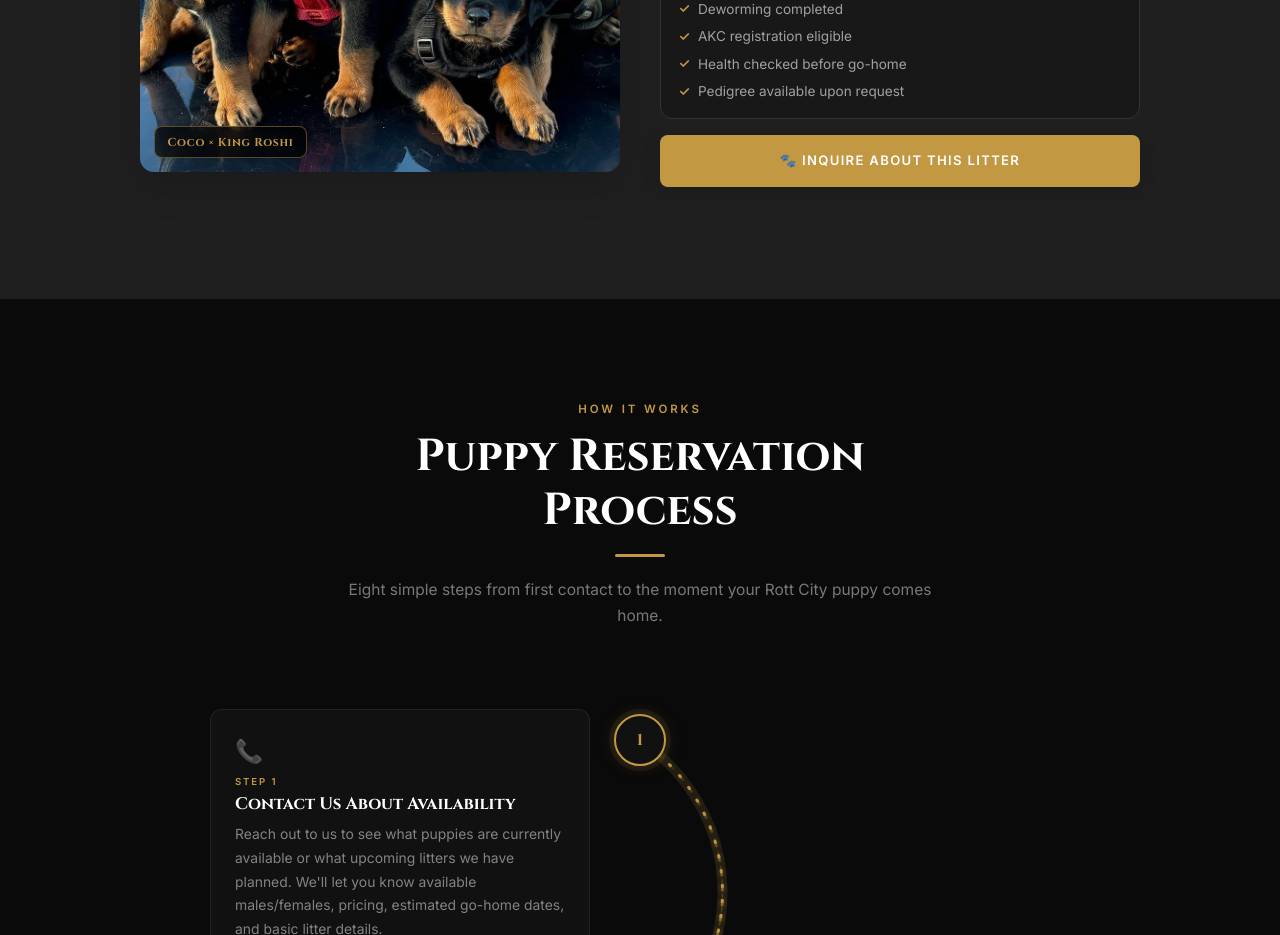
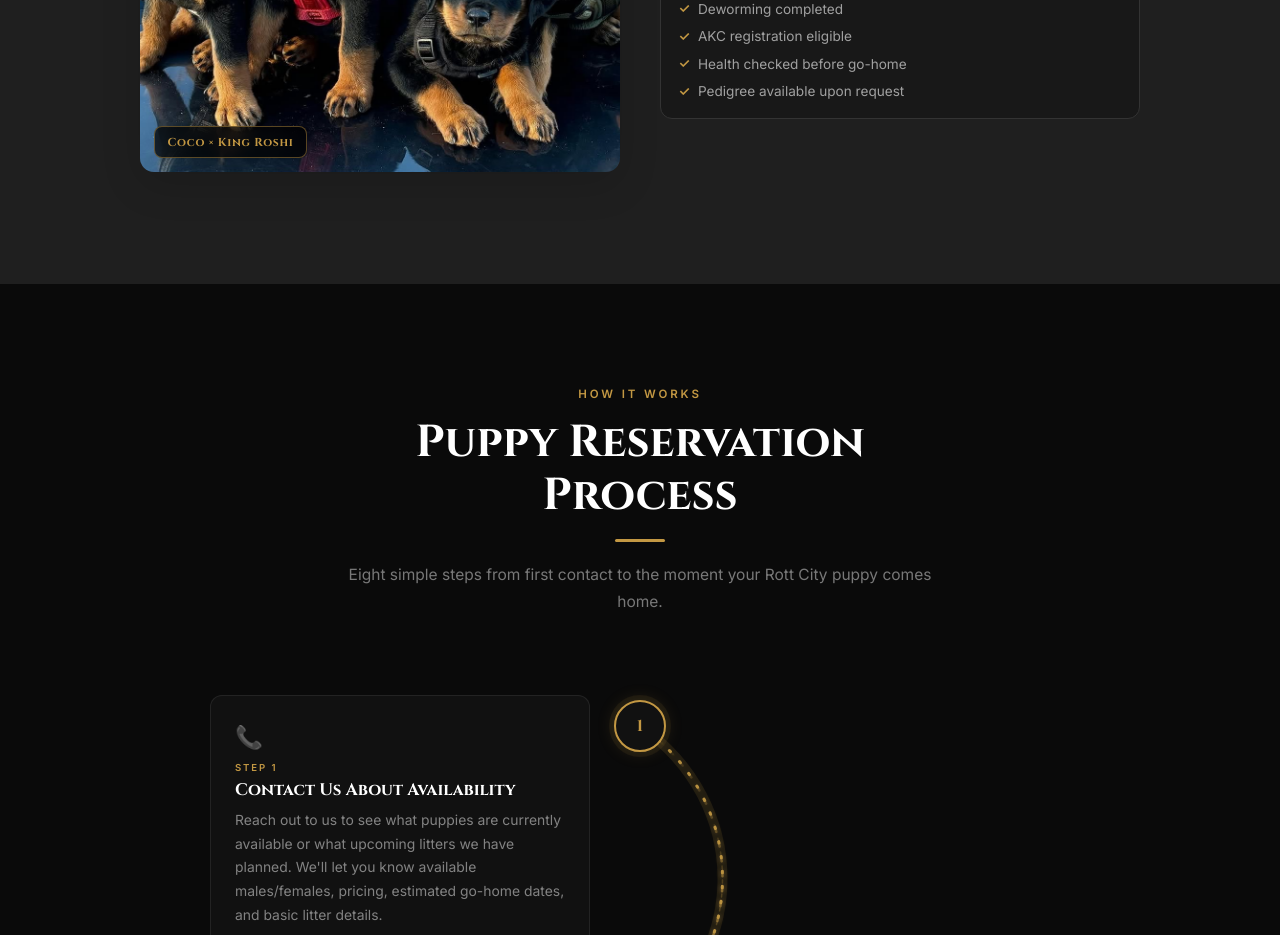
Before and after one commit to desirexr/rottcityrottweilers, a React (Vite) app: page / in a window 1280 px wide. Shown: the part 4700-5635 px from the top of the page. Built offline with nearby package versions, Linux system fonts and the light colour scheme.

Commit message:
Remove Inquire button from the past litter section

```diff
--- a/src/components/Puppies.jsx
+++ b/src/components/Puppies.jsx
@@ -644,11 +644,7 @@ export default function Puppies() {
                 </ul>
               </div>
 
-              <div className="avail-cta">
-                <a href="#contact" className="avail-cta-btn">
-                  🐾 Inquire About This Litter
-                </a>
-              </div>
+
             </div>
 
           </div>
```
